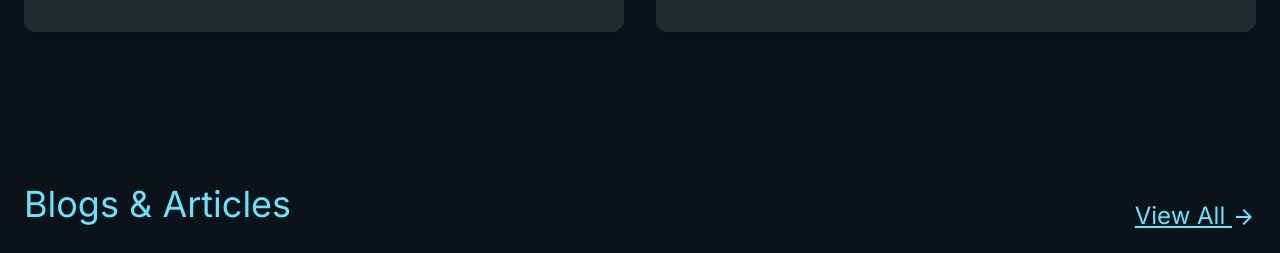
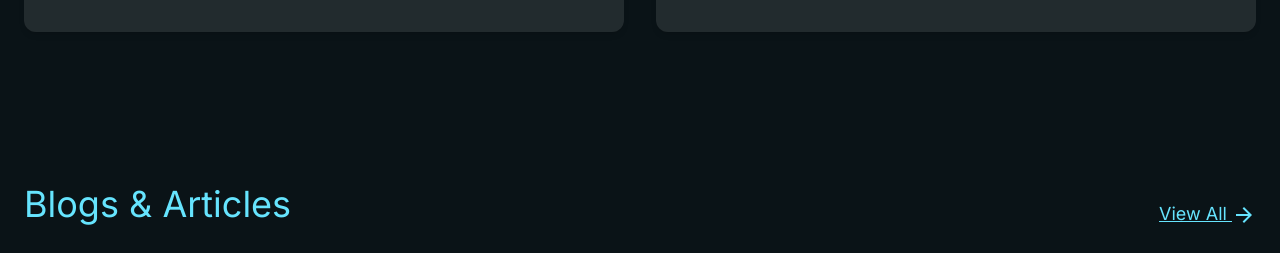
Before and after one commit to HuzaifaBinShahid/Sokar, a Next.js app: page / in a window 1280 px wide. Shown: the part 5520-5773 px from the top of the page. Built offline with nearby package versions, Linux system fonts and the light colour scheme.

Commit message:
styling resolved

```diff
--- a/src/app/Components/Home/Blogs.tsx
+++ b/src/app/Components/Home/Blogs.tsx
@@ -23,7 +23,7 @@ const Blogs = () => {
                     </div>
 
                     <div className="view">
-                       <Link href = '/blogs'> <p className='text-colortag text-2xl underline pt-20 animate-slideDown'>View All <ArrowForwardIcon className='underline'/></p> </Link>
+                       <Link href = '/blogs'> <p className='text-colortag text-2xl xs:text-lg  underline pt-20 animate-slideDown'>View All <ArrowForwardIcon className='underline'/></p> </Link>
                     </div>
 
                 </div>
```
Also changed, not shown: public/images/favicon.svg (added).
